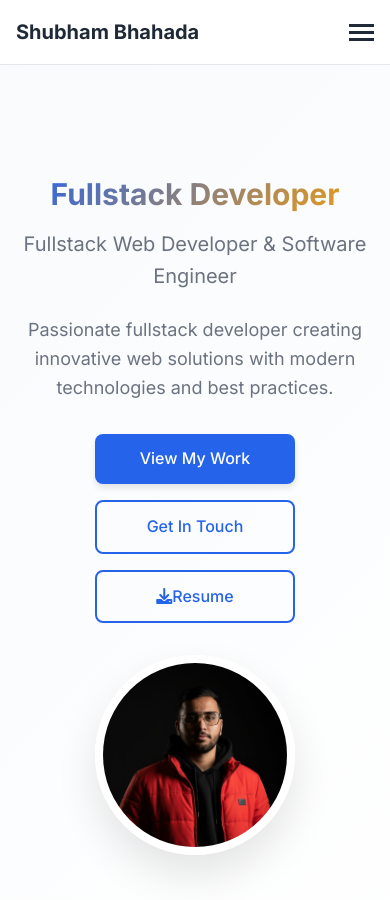
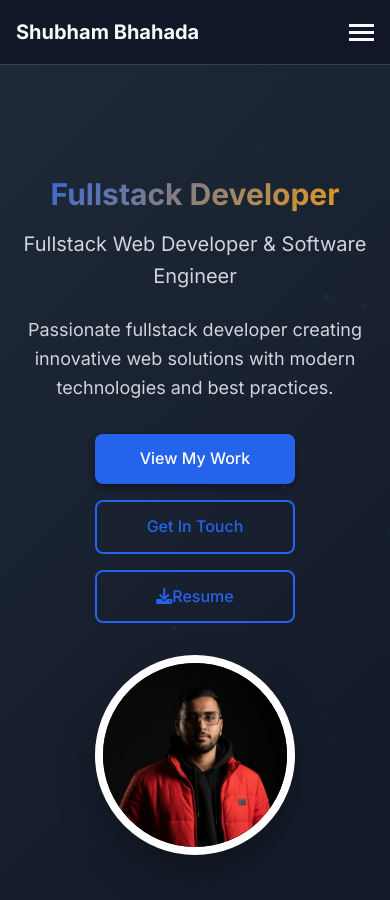
Before and after one commit to devbhahadaji/devbhahadaji.github.io, a Jekyll site: the page built from index.html, in a window 390 px wide and 900 px high. Built offline with Jekyll 4.4.1, drawn with Linux system fonts in a browser that asks for light colours.

Commit message:
new changes

```diff
--- a/_includes/projects.html
+++ b/_includes/projects.html
@@ -3,7 +3,6 @@
   <div class="container">
     <h2 class="section-title animate-on-scroll">Featured Projects</h2>
 
-    <!-- Project Filters -->
     <div class="project-filters animate-on-scroll">
       <button class="filter-btn active" data-filter="all">All</button>
       {% assign technologies = site.projects | map: 'technologies' | join: ',' | split: ',' | uniq | sort %}
--- a/_layouts/default.html
+++ b/_layouts/default.html
@@ -1,5 +1,5 @@
 <!DOCTYPE html>
-<html lang="{{ page.lang | default: site.lang | default: 'en' }}" {% if site.theme.dark_mode %}data-theme="light"{% endif %}>
+<html lang="{{ page.lang | default: site.lang | default: 'en' }}" {% if site.theme.dark_mode %}data-theme="dark"{% endif %}>
 {% include head.html %}
 <body>
   {% include navigation.html %}
--- a/assets/css/main.css
+++ b/assets/css/main.css
@@ -148,19 +148,6 @@ img {
 .section-title {
   text-align: center;
   margin-bottom: var(--spacing-12);
-  position: relative;
-}
-
-.section-title::after {
-  content: '';
-  position: absolute;
-  bottom: -var(--spacing-2);
-  left: 50%;
-  transform: translateX(-50%);
-  width: 60px;
-  height: 3px;
-  background: linear-gradient(90deg, var(--primary-color), var(--accent-color));
-  border-radius: 2px;
 }
 
 /* Buttons */
@@ -385,8 +372,8 @@ img {
 
 /* Optimize particles for mobile devices */
 @media (max-width: 768px) {
-  #particles-js {
-    display: none; /* Hide particles on mobile for better performance */
+  #particles-js canvas {
+    opacity: 0.2; /* Reduce opacity on mobile for better performance and visibility */
   }
 }
 
--- a/assets/js/main.js
+++ b/assets/js/main.js
@@ -462,7 +462,7 @@
 
   class ThemeToggle {
     constructor() {
-      this.currentTheme = localStorage.getItem('theme') || 'light';
+      this.currentTheme = localStorage.getItem('theme') || 'dark';
       this.init();
     }
 
@@ -582,23 +582,41 @@
       const particlesContainer = document.getElementById('particles-js');
       if (!particlesContainer || typeof particlesJS === 'undefined') return;
 
+      // Responsive particle count based on screen size
+      const isMobile = window.innerWidth <= 768;
+      const isTablet = window.innerWidth <= 1024;
+
+      let particleCount = 80; // Desktop
+      let lineDistance = 150;
+      let speed = 6;
+
+      if (isMobile) {
+        particleCount = 30; // Fewer particles on mobile
+        lineDistance = 100;
+        speed = 3;
+      } else if (isTablet) {
+        particleCount = 50; // Medium particles on tablet
+        lineDistance = 120;
+        speed = 4;
+      }
+
       particlesJS('particles-js', {
         particles: {
-          number: { value: 80, density: { enable: true, value_area: 800 } },
+          number: { value: particleCount, density: { enable: true, value_area: 800 } },
           color: { value: '#2563eb' },
           shape: { type: 'circle' },
           opacity: { value: 0.5, random: false },
           size: { value: 3, random: true },
           line_linked: {
             enable: true,
-            distance: 150,
+            distance: lineDistance,
             color: '#2563eb',
             opacity: 0.4,
             width: 1
           },
           move: {
             enable: true,
-            speed: 6,
+            speed: speed,
             direction: 'none',
             random: false,
             straight: false,
@@ -609,7 +627,7 @@
         interactivity: {
           detect_on: 'canvas',
           events: {
-            onhover: { enable: true, mode: 'repulse' },
+            onhover: { enable: !isMobile, mode: 'repulse' }, // Disable hover on mobile for performance
             onclick: { enable: true, mode: 'push' },
             resize: true
           }
```
